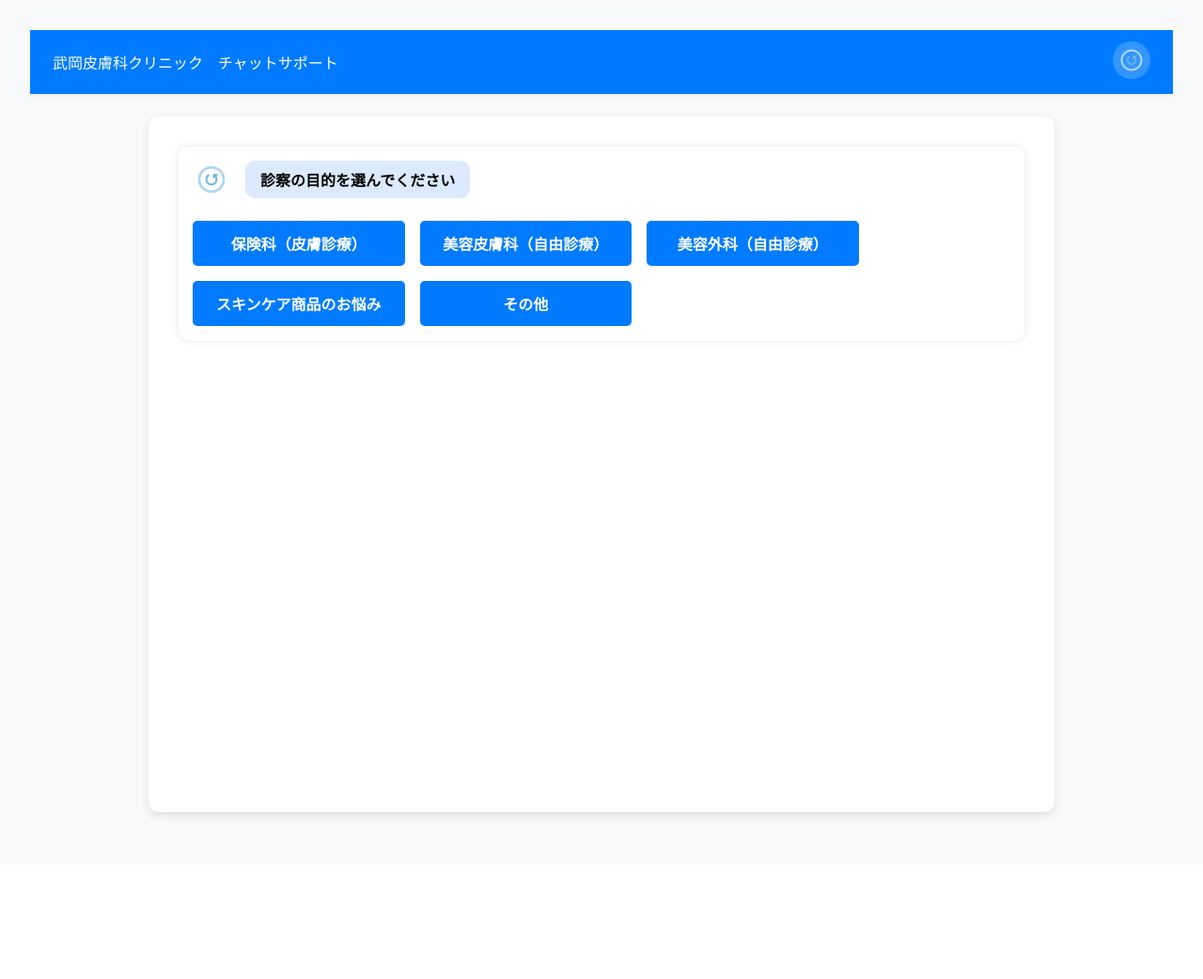
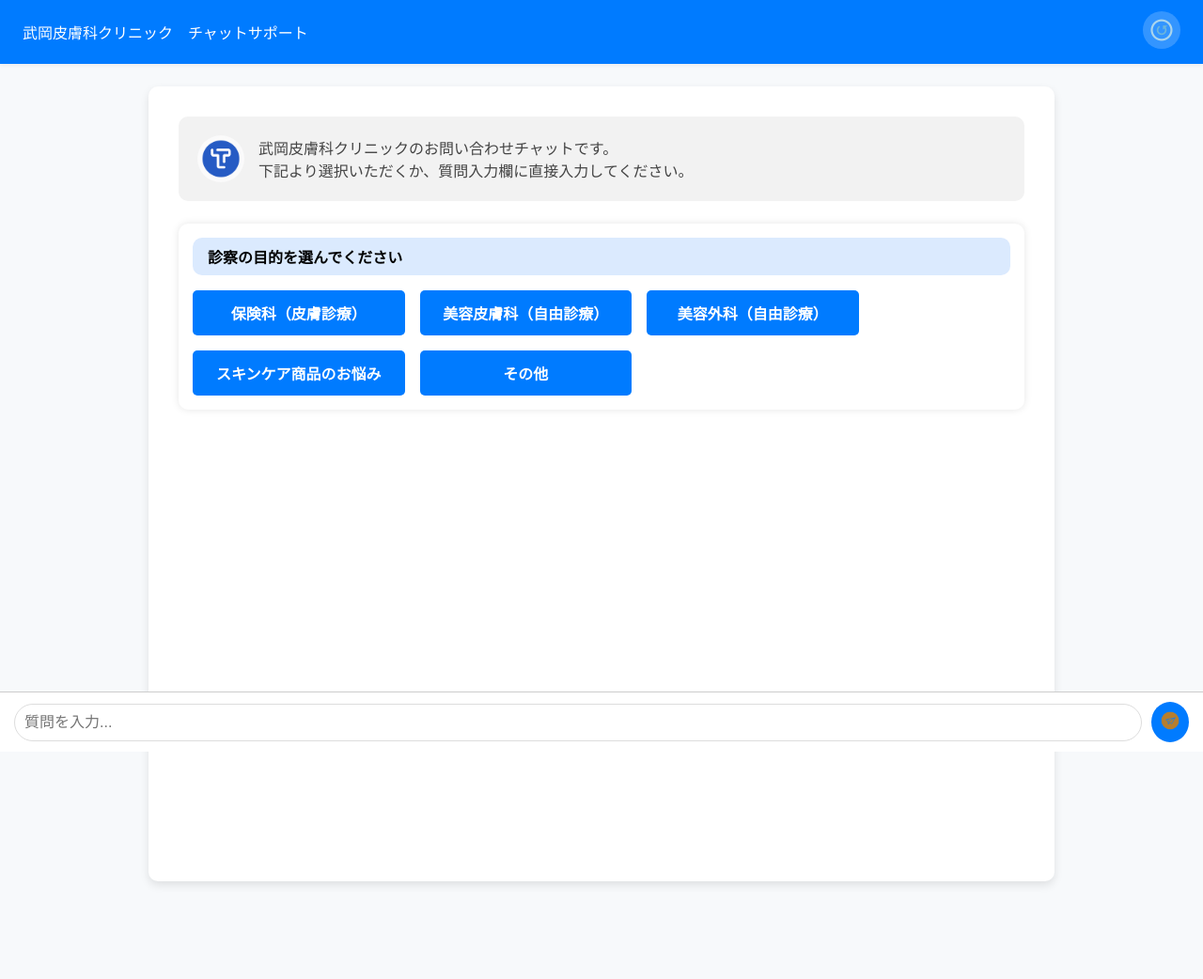
Before and after one commit to nanahoshitennto/bagtorio-chatbot, a Flask app: page /question/q01 in a window 1280 px wide. Shown: the whole page at 94% size. Before the commit the page ends 872 px from the top, so only its background shows below. Run offline with Flask 3, Linux system fonts and the light colour scheme; data comes from the database, SQL or seed files in the repository.

Commit message:
チャットUI・画像・スタイルの更新（完成！）

```diff
--- a/static/style.css
+++ b/static/style.css
@@ -1,37 +1,30 @@
-/* =======================
-   全体設定
-======================= */
+/* 全体設定 */
 body {
     margin: 0;
     font-family: "Helvetica Neue", sans-serif;
     background-color: #f7f9fb;
-    padding: 2rem;
+    padding-bottom: 80px; /* フッターの高さ確保 */
 }
 
-/* =======================
-   ヘッダー構成
-======================= */
+/* ヘッダー */
 .header {
-    background-color: #007bff; /* 青背景 */
+    background-color: #007bff;
     padding: 12px 24px;
     display: flex;
     align-items: center;
     justify-content: space-between;
     box-shadow: 0 2px 4px rgba(0,0,0,0.05);
-    position: relative;
     color: white;
 }
 
 .header-inner {
     display: flex;
     align-items: center;
-    margin: auto;
-    flex-grow: 1;
     justify-content: center;
     gap: 12px;
+    flex-grow: 1;
 }
 
-/* ロゴ（未使用） */
 .logo {
     height: 40px;
     margin-right: 12px;
@@ -48,9 +41,7 @@ body {
     right: 20px;
 }
 
-/* =======================
-   リセットボタン
-======================= */
+/* リセットボタン */
 .reset-btn img,
 .reset-icon,
 .reset-img {
@@ -69,16 +60,12 @@ body {
     background-color: rgba(255,255,255,0.4);
 }
 
-/* =======================
-   メインコンテンツ
-======================= */
+/* メインコンテンツ */
 .main-content {
     padding: 24px;
 }
 
-/* =======================
-   チャットUI
-======================= */
+/* チャットボックス */
 .chat-box {
     background: white;
     padding: 2rem;
@@ -88,28 +75,56 @@ body {
     box-shadow: 0 4px 10px rgba(0, 0, 0, 0.1);
 }
 
+/* チャットヘッダー（ロゴ＋説明） */
 .chat-header {
+    background-color: #f2f2f2;
+    padding: 20px;
     display: flex;
+    gap: 15px;
+    border-radius: 10px;
     align-items: center;
     margin-bottom: 1.5rem;
 }
 
-.chat-header img {
-    width: 40px;
-    height: 40px;
-    margin-right: 1rem;
+.chat-logo {
+    width: 50px;
+    height: 50px;
+    border-radius: 50%;
 }
 
-.chat-header .question-text {
+.chat-header p {
+    margin: 0;
+    font-size: 16px;
+    color: #444;
+}
+
+/* チャット内容（質問表示） */
+.chat-message .question-text {
     background: #dbeafe;
     padding: 0.5rem 1rem;
     border-radius: 10px;
     font-weight: bold;
 }
 
-/* =======================
-   選択肢ボタン
-======================= */
+/* 質問ボックス */
+.question-box {
+    margin-bottom: 20px;
+    padding: 15px;
+    background: #fff;
+    border-radius: 10px;
+    box-shadow: 0 0 8px rgba(0,0,0,0.1);
+    opacity: 0;
+    max-height: 0;
+    overflow: hidden;
+    transition: max-height 0.5s ease, opacity 0.5s ease;
+}
+
+.question-box.show {
+    max-height: 1000px;
+    opacity: 1;
+}
+
+/* 選択肢 */
 .options-grid {
     display: flex;
     flex-wrap: wrap;
@@ -137,9 +152,52 @@ body {
     background: #0056b3;
 }
 
-/* =======================
-   レスポンシブ対応
-======================= */
+/* 終了メッセージ */
+.end-message {
+    text-align: center;
+    font-size: 1.5rem;
+    font-weight: bold;
+    padding: 2rem;
+}
+
+/* フッター入力欄 */
+.chat-footer {
+    position: fixed;
+    bottom: 0;
+    left: 0;
+    right: 0;
+    background: #fff;
+    padding: 10px 15px;
+    display: flex;
+    align-items: center;
+    border-top: 1px solid #ccc;
+    z-index: 999;
+}
+
+.chat-input {
+    flex: 1;
+    padding: 10px;
+    border: 1px solid #ddd;
+    border-radius: 25px;
+    font-size: 16px;
+}
+
+.chat-send-btn {
+    background-color: #007bff;
+    border: none;
+    border-radius: 50%;
+    padding: 10px;
+    margin-left: 10px;
+    cursor: pointer;
+}
+
+.send-icon {
+    width: 20px;
+    height: 20px;
+    filter: invert(1);
+}
+
+/* レスポンシブ */
 @media (max-width: 768px) {
     .options-grid a {
         width: calc(50% - 1rem);
@@ -151,33 +209,3 @@ body {
         width: 100%;
     }
 }
-
-/* =======================
-   アニメーション付き質問表示
-======================= */
-.question-box {
-    margin-bottom: 20px;
-    padding: 15px;
-    background: #fff;
-    border-radius: 10px;
-    box-shadow: 0 0 8px rgba(0,0,0,0.1);
-    opacity: 0;
-    max-height: 0;
-    overflow: hidden;
-    transition: max-height 0.5s ease, opacity 0.5s ease;
-}
-
-.question-box.show {
-    max-height: 1000px;
-    opacity: 1;
-}
-
-/* =======================
-   終了メッセージ
-======================= */
-.end-message {
-    text-align: center;
-    font-size: 1.5rem;
-    font-weight: bold;
-    padding: 2rem;
-}
--- a/templates/question.html
+++ b/templates/question.html
@@ -3,10 +3,18 @@
 {% block content %}
 <div class="chat-box" id="chat-container">
 
+    <!-- チャットヘッダー -->
+    <div class="chat-header">
+        <img src="{{ url_for('static', filename='takeoka-icon.png') }}" alt="ロゴ" class="chat-logo">
+        <p>
+            武岡皮膚科クリニックのお問い合わせチャットです。<br>
+            下記より選択いただくか、質問入力欄に直接入力してください。
+        </p>
+    </div>
+
     <!-- 最初の質問 -->
     <div class="question-box show" id="q{{ question[0] }}">
-        <div class="chat-header">
-            <img src="{{ url_for('static', filename='reset-icon.png') }}" alt="チャット君">
+        <div class="chat-message">
             <div class="question-text">{{ question[1] }}</div>
         </div>
         <div class="options-grid">
@@ -23,8 +31,7 @@
     <!-- 2問目以降 -->
     {% for q in all_questions %}
     <div class="question-box" id="q{{ q.id }}">
-        <div class="chat-header">
-            <img src="{{ url_for('static', filename='reset-icon.png') }}" alt="チャット君">
+        <div class="chat-message">
             <div class="question-text">{{ q.question }}</div>
         </div>
         <div class="options-grid">
@@ -46,6 +53,14 @@
 
 </div>
 
+<!-- フッター入力欄 -->
+<div class="chat-footer">
+    <input type="text" placeholder="質問を入力..." class="chat-input">
+    <button class="chat-send-btn">
+        <img src="{{ url_for('static', filename='send-icon-blue.png') }}" alt="送信" class="send-icon">
+    </button>
+</div>
+
 <script>
     function showNextQuestion(nextId) {
         if (!nextId || nextId === 'qNone' || nextId === 'None') {
```
Also changed, not shown: static/send-icon-blue.png (added), static/takeoka-icon.png (added).
